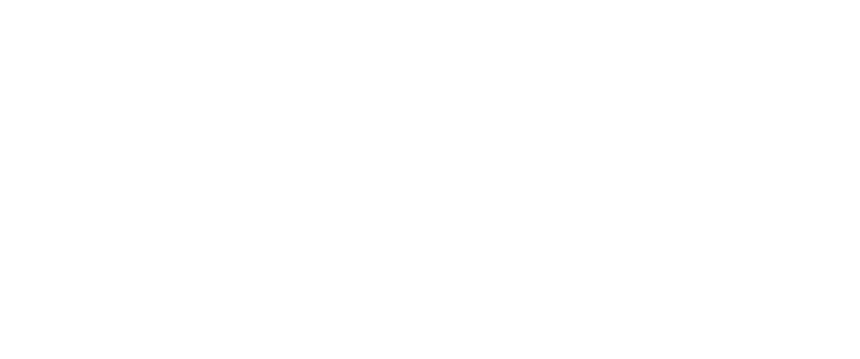
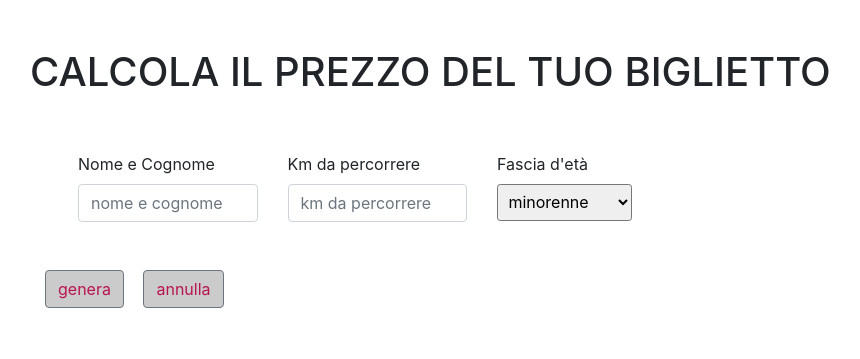
Before and after one commit to GalloSimone/js-biglietto-treno-form, a plain HTML site: page index.html in a window 1280 px wide. Shown: the whole page, without its empty margins (158-1018 px from the left). Drawn offline with nearby package versions, Linux system fonts and the light colour scheme.

Commit message:
add form part + button

```diff
--- a/css/style.css
+++ b/css/style.css
@@ -25,3 +25,14 @@
     width: 1000px;
     max-width: 100%;
   }
+
+  .form-select{
+    padding: 0.4rem;
+    border-radius: 0.2rem;
+  }
+  .btn{
+    color: #b81450;
+    background-color: #cbcbcb;
+    font-size: 1rem;
+    margin-left: 15px;
+  }
--- a/index.html
+++ b/index.html
@@ -10,7 +10,34 @@
     <link rel="stylesheet" href="https://cdnjs.cloudflare.com/ajax/libs/font-awesome/6.6.0/css/all.min.css" integrity="sha512-Kc323vGBEqzTmouAECnVceyQqyqdsSiqLQISBL29aUW4U/M7pSPA/gEUZQqv1cwx4OnYxTxve5UMg5GT6L4JJg==" crossorigin="anonymous" referrerpolicy="no-referrer" />
 </head>
 <body>
+  <div class="container p-5">
+    <h1>CALCOLA IL PREZZO DEL TUO BIGLIETTO</h1>
+    <form >
+    <div class="row g-3 p-5">
+        <div class="col-sm-3">
+            <label for="fullname">Nome e Cognome</label>
+          <input type="text" class="form-control" placeholder="nome e cognome" aria-label="nome e cognome">
+        </div>
+        <div class="col-sm-3">
+            <label for="">Km da percorrere</label>
+          <input type="text" class="form-control" placeholder="km da percorrere" aria-label="20">
+        </div>
+        <div class="col-sm-3">
+            <label for="age">Fascia d'età</label>
+            <select class="form-select" aria-label="Default select example" >
+                <option selected>minorenne</option>
+                <option value="1">maggiorenne</option>
+                <option value="2">over 65</option>
+              </select>
+        </div>
+      </div>
+    </form>
+     <section>
+       <button  type="button"   class="btn btn-secondary">genera </button>
+       <button type="button"  class="btn btn-secondary ">annulla</button>
+     </section>
 
+  </div>
 
 
 
```
